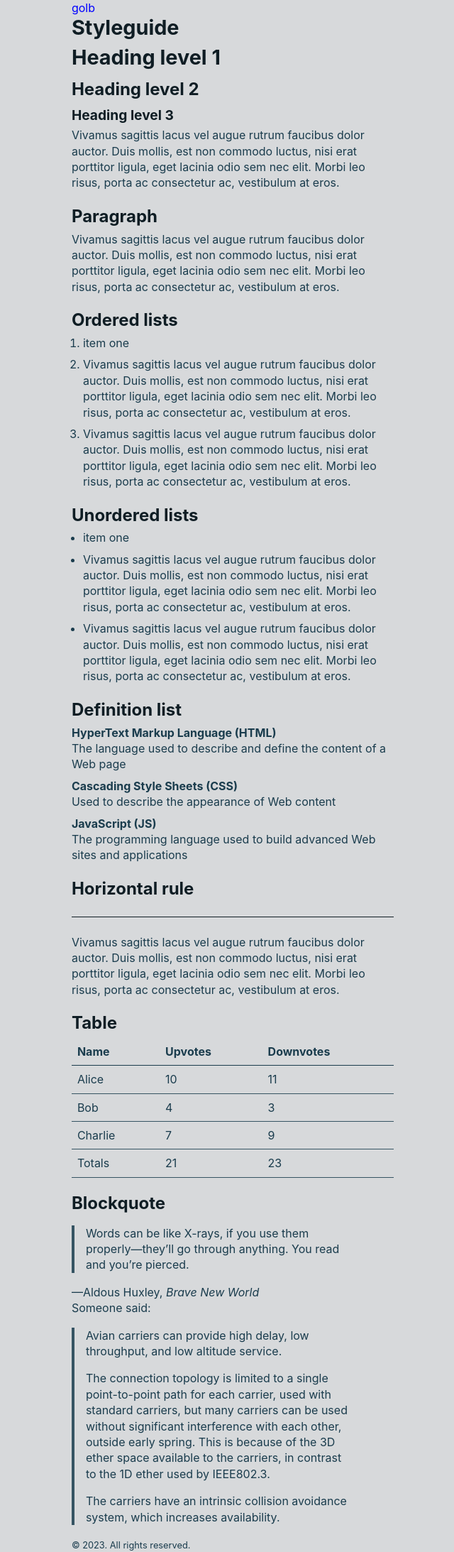
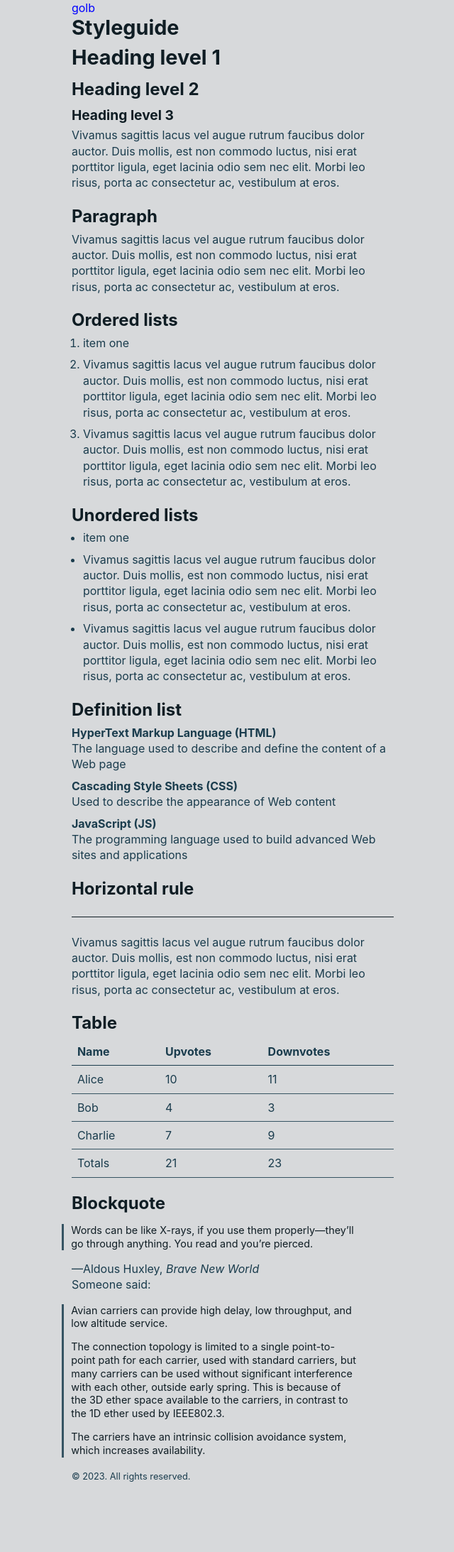
Before and after one commit to aflim/golb, a Jekyll site: the page built from styleguide.md, in a window 1280 px wide. Shown: the whole page at 71% size, without its empty margins (312-952 px from the left). Built offline with Jekyll 4.4.1, drawn with Linux system fonts in a browser that asks for light colours; after the commit the page ends 2089 px from its top, so only the background shows below that.

Commit message:
Update stylesheet.css

```diff
--- a/assets/stylesheet.css
+++ b/assets/stylesheet.css
@@ -226,9 +226,12 @@ figure {
 }
 
 blockquote {
-  padding-inline: 1em;
-  margin-inline-start: 0;
+  padding-inline: .75em;
+  margin-inline-start: -1em;
   margin-block-end: 1em;
+  font-size: .9em;
+  line-height: 1.3;
+  color: var(--ink-2);
   border-inline-start: .25em solid var(--ink-3);
 }
 
```
